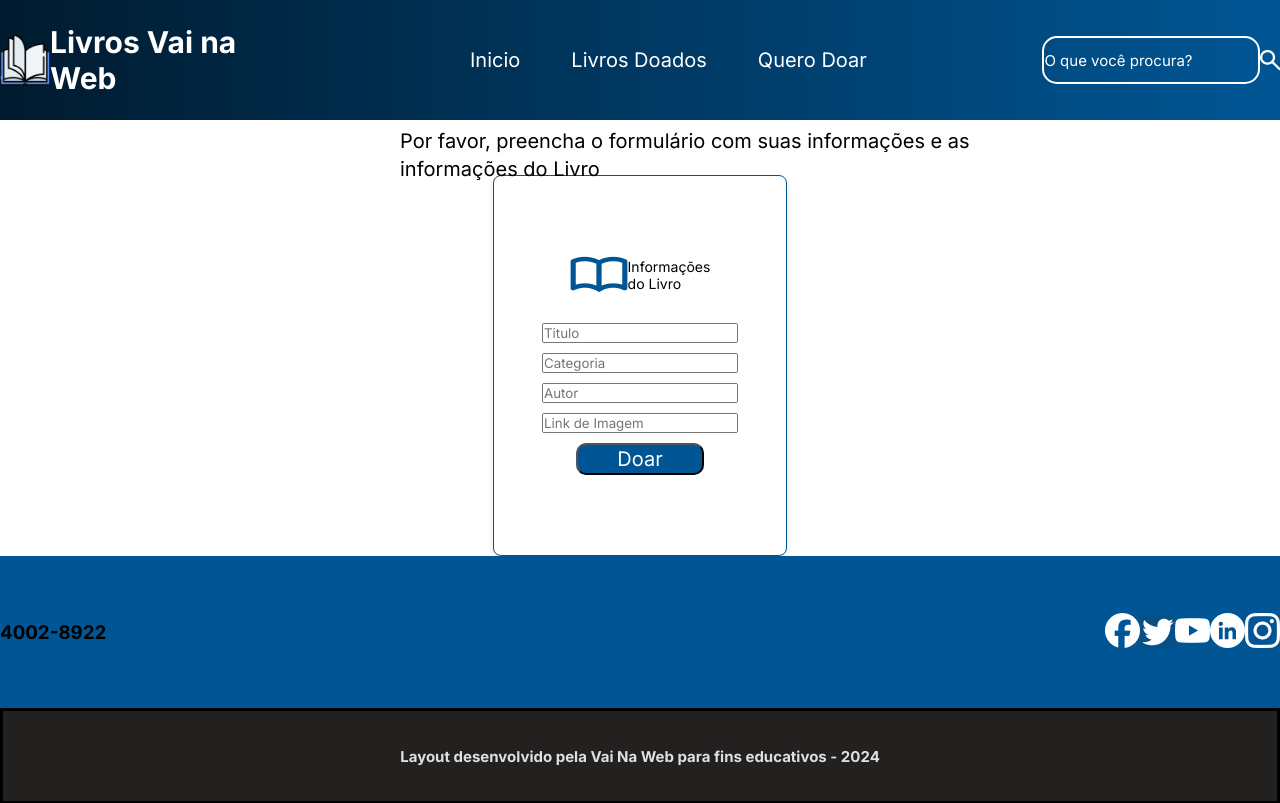
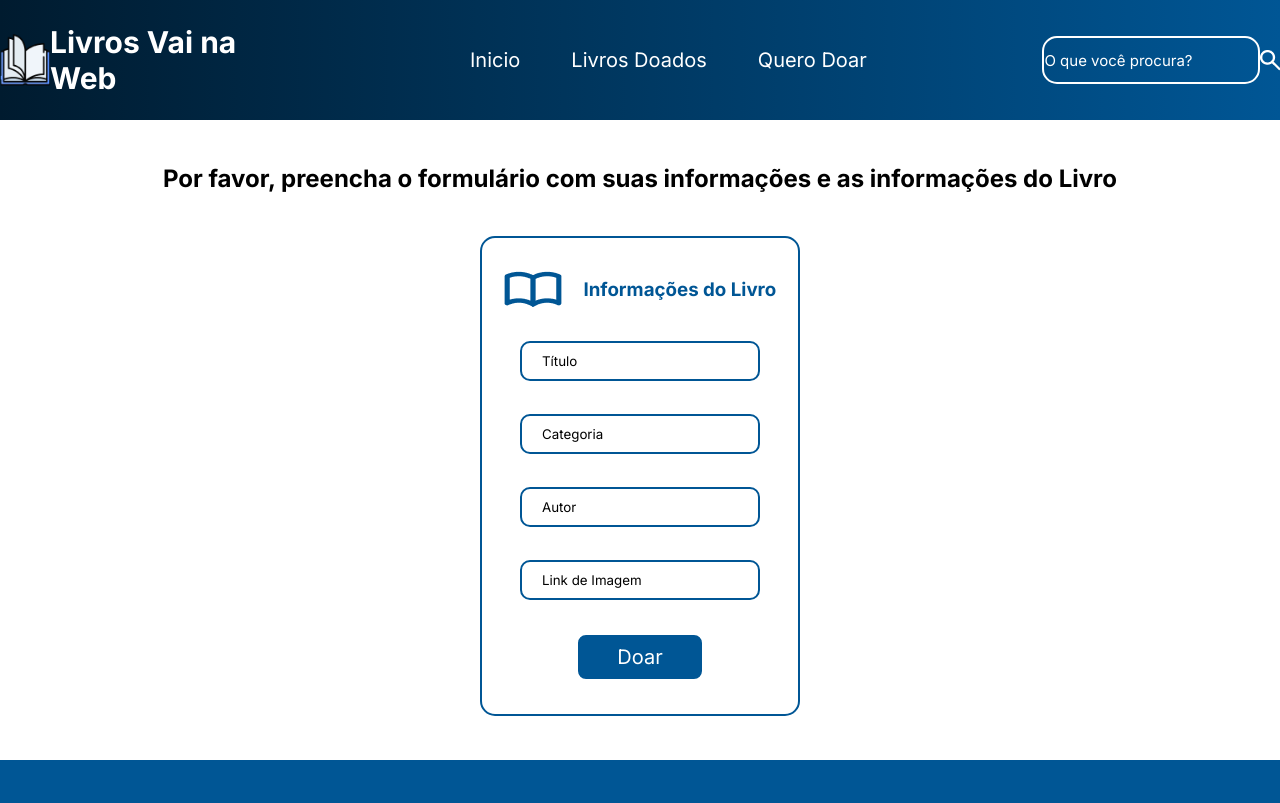
Before and after one commit to saviiolima/livros-vainaweb-desafio, a React (Vite) app: page /queroDoar in a window 1280 px wide. Shown: the top 803 px of the page. Built offline with nearby package versions, Linux system fonts and the light colour scheme.

Commit message:
atualizando o footer e queroDoar

```diff
--- a/src/App.jsx
+++ b/src/App.jsx
@@ -1,6 +1,6 @@
 import Header from './components/Header/header'
 import Footer from './components/Footer/footer'
-import './styles/global.scss'
+import './Styles/global.scss'
 
 
 export default function App() {
--- a/src/Pages/QueroDoar/QueroDoar.jsx
+++ b/src/Pages/QueroDoar/QueroDoar.jsx
@@ -2,25 +2,27 @@ import S from "./querodoar.module.scss";
 import bookdoados from "../../assets/img/bookdoados.png";
 
 export default function QueroDoar() {
-    return (
-        <main>
+  return (
+    <main>
+      <section className={S.boxPrincipal}>
         <section className={S.boxDoados}>
-          <p>
-            Por favor, preencha o formulário com suas informações e as informações
-            do Livro
-          </p>
-        </section>
-        <div className={S.boxLivros}>
-            <div className={S.boxForms}>
-              <img src={bookdoados} alt="Livro" />
-              <h2>Informações do Livro</h2>
+          <h2>
+            Por favor, preencha o formulário com suas informações e as
+            informações do Livro
+          </h2>
+          <form action="">
+            <div>
+              <img src={bookdoados} alt="icone de um livro" />
+              <h3>Informações do Livro </h3>
             </div>
-            <input type="text" placeholder="Titulo" />
+            <input type="text" placeholder="Título" />
             <input type="text" placeholder="Categoria" />
             <input type="text" placeholder="Autor" />
             <input type="text" placeholder="Link de Imagem" />
-            <button className={S.boxButton}><p>Doar</p></button>
-        </div>
-      </main>
-    )
+            <input type="submit" value="Doar" />
+          </form>
+        </section>
+      </section>
+    </main>
+  );
 }
--- a/src/Pages/QueroDoar/querodoar.module.scss
+++ b/src/Pages/QueroDoar/querodoar.module.scss
@@ -1,61 +1,52 @@
-.boxDoados {
-    width: 53vw;
-    height: 5vh;
-    margin-top: 15px;
-    margin-left: 50vh;
+.boxPrincipal{
+    height: 80vh;
+    display: flex;
+    justify-content: center;
+}
+
+.boxDoados{
+    display: flex;
+    flex-direction: column;
+    align-items: center;
+    justify-content: space-evenly;
+}
+
+form{
+    height: 60vh;
+    width: 25vw;
     display: flex;
     align-items: center;
-    justify-content: space-around;
-    p{
+    flex-direction: column;
+    justify-content: space-evenly;
+    border: solid 2px rgba(0, 86, 149, 1);
+    border-radius: 15px;
+    div{
+        width: 100%;
         display: flex;
         align-items: center;
-        justify-content: space-around;
-        font-weight: 400;
-        font-size: 20px;
-        line-height: 28px;
+        justify-content: space-evenly;
+        color: rgba(0, 86, 149, 1);
+    }
+    input{
+        width: 30vh;
+        height: 5vh;
+        border-radius: 10px;
+        border: solid 2px rgba(0, 86, 149, 1);
+        outline: none;
+        padding-left: 20px;
+        &::placeholder{
+            color: rgba(0, 0, 0, 1);
+        }
     }
 }
 
-.boxLivros{
-    display: flex;
-    align-items: center;
-    flex-direction: column;
-    gap: 10px;
-    width: 23vw;
-    margin: 0 auto;
-    padding: 80px;
-    border: 1px solid #005695;
-    border-radius: 8px;
-    background-color: white;
-    box-shadow: 0 4px 6px rgba(0, 0, 0, 0.1);
-
+input:nth-child(6){
+    border: solid 2px ;
+    width: 10vw;
+    height: 6vh;
+    padding-left: 0;
+    background-color: rgba(0, 86, 149, 1);
+    color: white;
+    cursor: pointer;
+    font-size: 20px;
 }
-
-.boxForms{
-    display: flex;
-    align-items: center;
-    margin-bottom: 20px;
-    img{
-        font-size: 20px;
-    }
-    h2{
-        font-size: 14px;
-        font-weight: 400;
-        align-items: center;
-        color: black;
-    }
-}
-
-.boxButton{
-        background-color: #005695;
-        width: 10vw;
-        height: 4vh;
-        border-radius: 10px;
-        p{
-            font-weight: 400;
-            font-size: 20px;
-            line-height: 24px;
-            align-items: center;
-            color: white;
-        }
-}
--- a/src/components/Footer/footer.module.scss
+++ b/src/components/Footer/footer.module.scss
@@ -1,17 +1,25 @@
 footer{
     height: 30vh;
+    color: white;
 }
 
 .boxMedia{
-    background-color: rgba(0, 86, 149, 1);
     height: 19vh;
     display: flex;
     align-items: center;
     justify-content: space-between;
+    padding-left: 50px;
+    padding-right: 50px;
+    background-color: rgba(0, 86, 149, 1);
+    nav{
+        display: flex;
+        width: 15vw;
+        align-items: center;
+        justify-content: space-evenly;
+    }
 }
 
 .boxLayout{
-    border: solid;
     display: flex;
     align-items: center;
     justify-content: center;
@@ -21,6 +29,6 @@ footer{
     p{
         font-weight: 700;
         font-size: 15px;
-        color: rgba(255, 255, 255, 0.86);
+        color: white;
     }
 }
```
